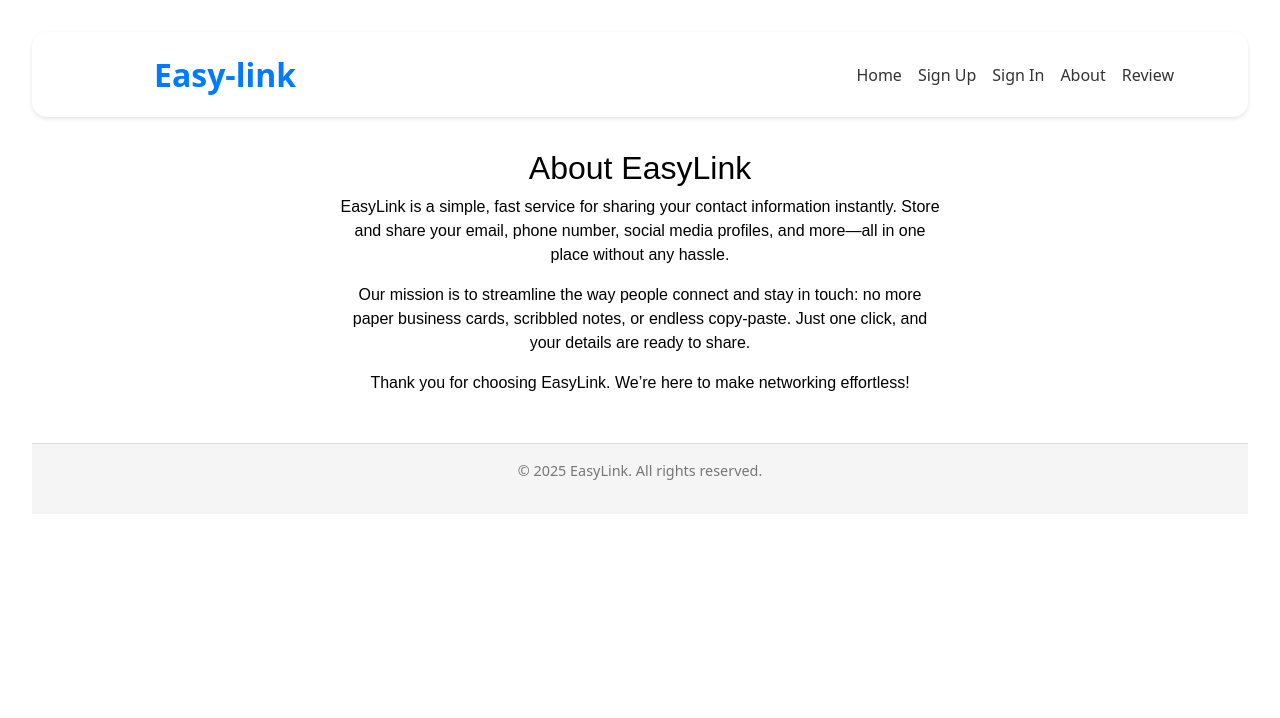
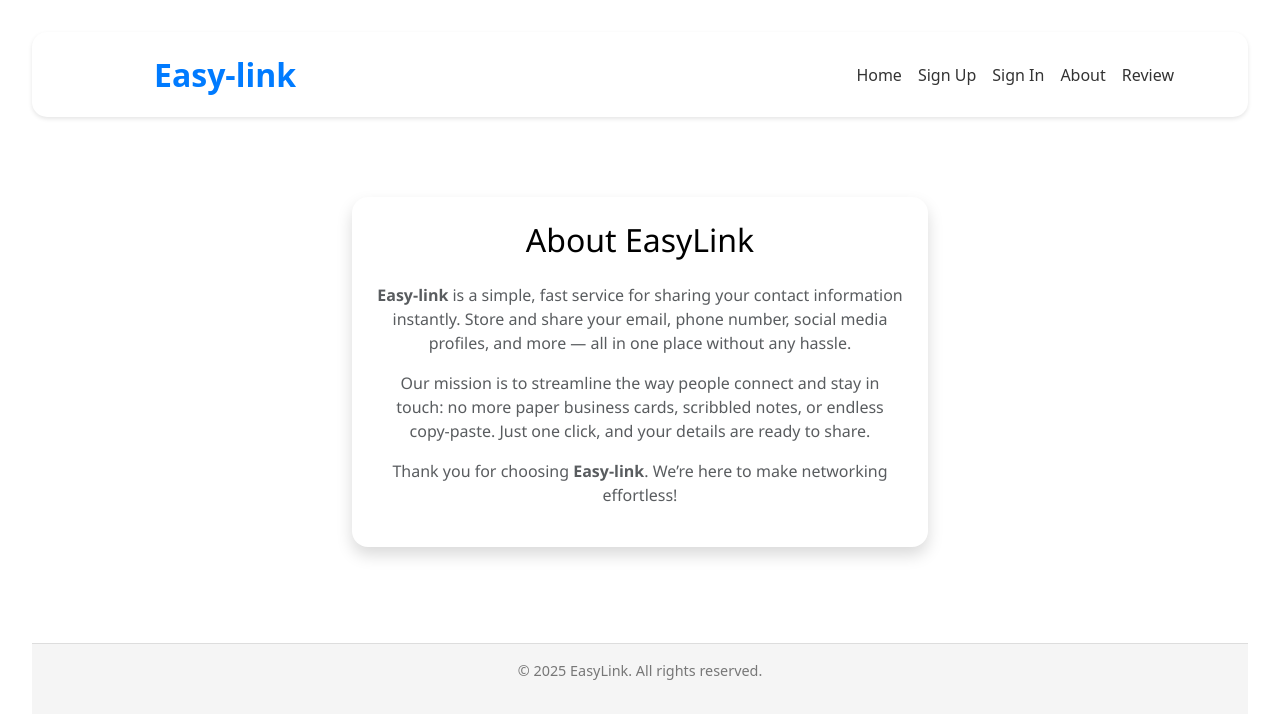
Before and after one commit to BestAltul/easylink-ui, a React (Vite) app in the folder easylink-ui/: page /about in a window 1280 px wide. Shown: the top 718 px of the page. Built offline with nearby package versions, Linux system fonts and the light colour scheme.

Commit message:
About modofoied

```diff
--- a/easylink-ui/src/components/About.jsx
+++ b/easylink-ui/src/components/About.jsx
@@ -1,23 +1,34 @@
-// src/components/About.jsx
 import React from "react";
 
 export default function About() {
   return (
-    <div style={{ maxWidth: "600px", margin: "2rem auto", fontFamily: "sans-serif" }}>
-      <h2>About EasyLink</h2>
-      <p>
-        EasyLink is a simple, fast service for sharing your contact information instantly.
-        Store and share your email, phone number, social media profiles, and more—all in one place
-        without any hassle.
+    <div className="container d-flex justify-content-center py-5">
+      <div
+        className="bg-white rounded-4 shadow p-4"
+        style={{
+          maxWidth: "700px",
+          width: "100%",
+          backgroundColor: "#f8f9fa", // мягкий серовато-белый
+          fontFamily: "Segoe UI, sans-serif",
+        }}
+      >
+        <h2 className="mb-4 text-center">About EasyLink</h2>
+        <p className="text-muted">
+          <strong>Easy-link</strong> is a simple, fast service for sharing your
+          contact information instantly. Store and share your email, phone
+          number, social media profiles, and more — all in one place without any
+          hassle.
         </p>
-      <p>
+        <p className="text-muted">
           Our mission is to streamline the way people connect and stay in touch:
           no more paper business cards, scribbled notes, or endless copy‑paste.
           Just one click, and your details are ready to share.
         </p>
-      <p>
-        Thank you for choosing EasyLink. We’re here to make networking effortless!
+        <p className="text-muted">
+          Thank you for choosing <strong>Easy-link</strong>. We’re here to make
+          networking effortless!
         </p>
+      </div>
     </div>
   );
 }
```
Lines whose indentation alone changed are shown as unchanged.
